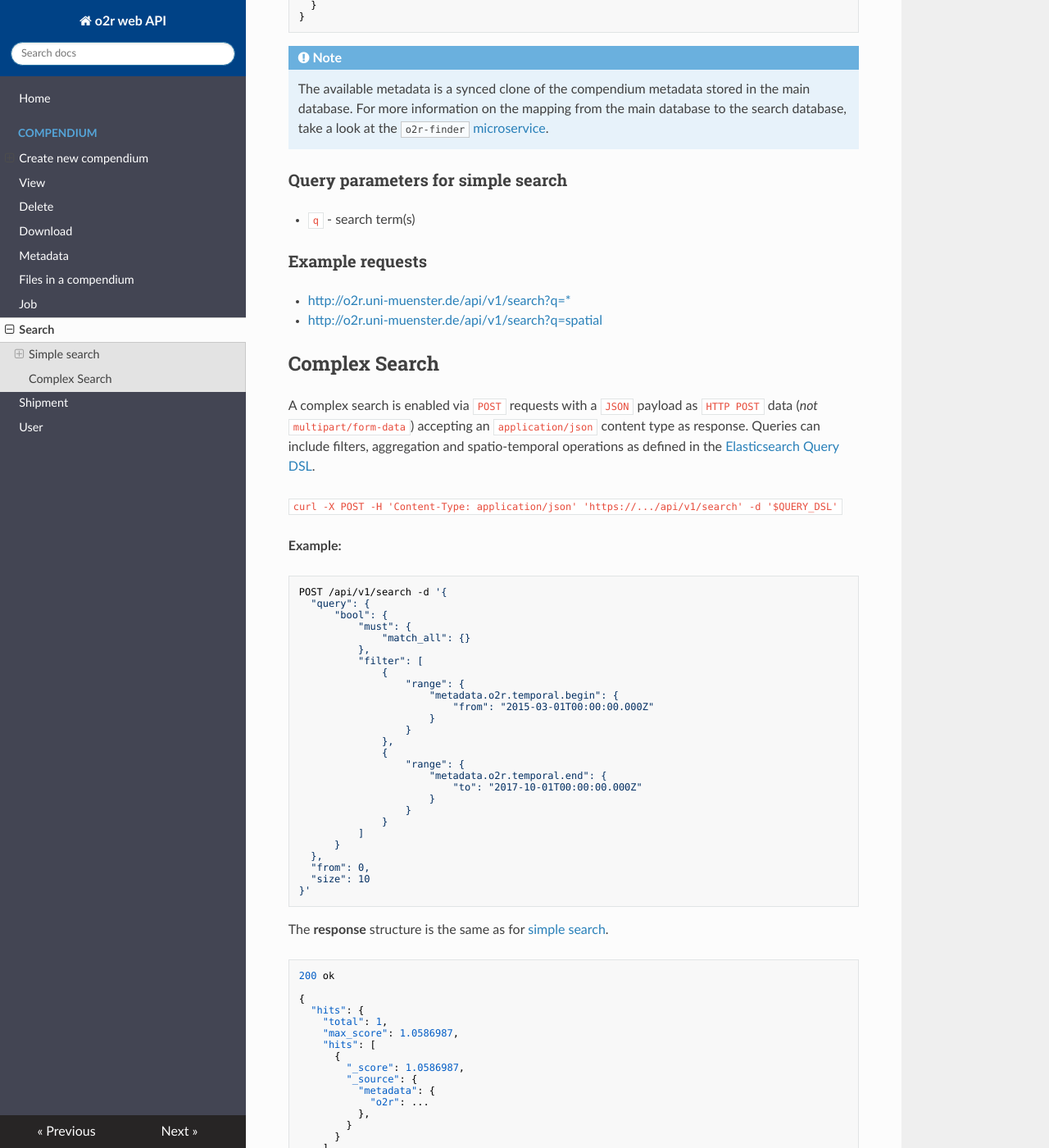
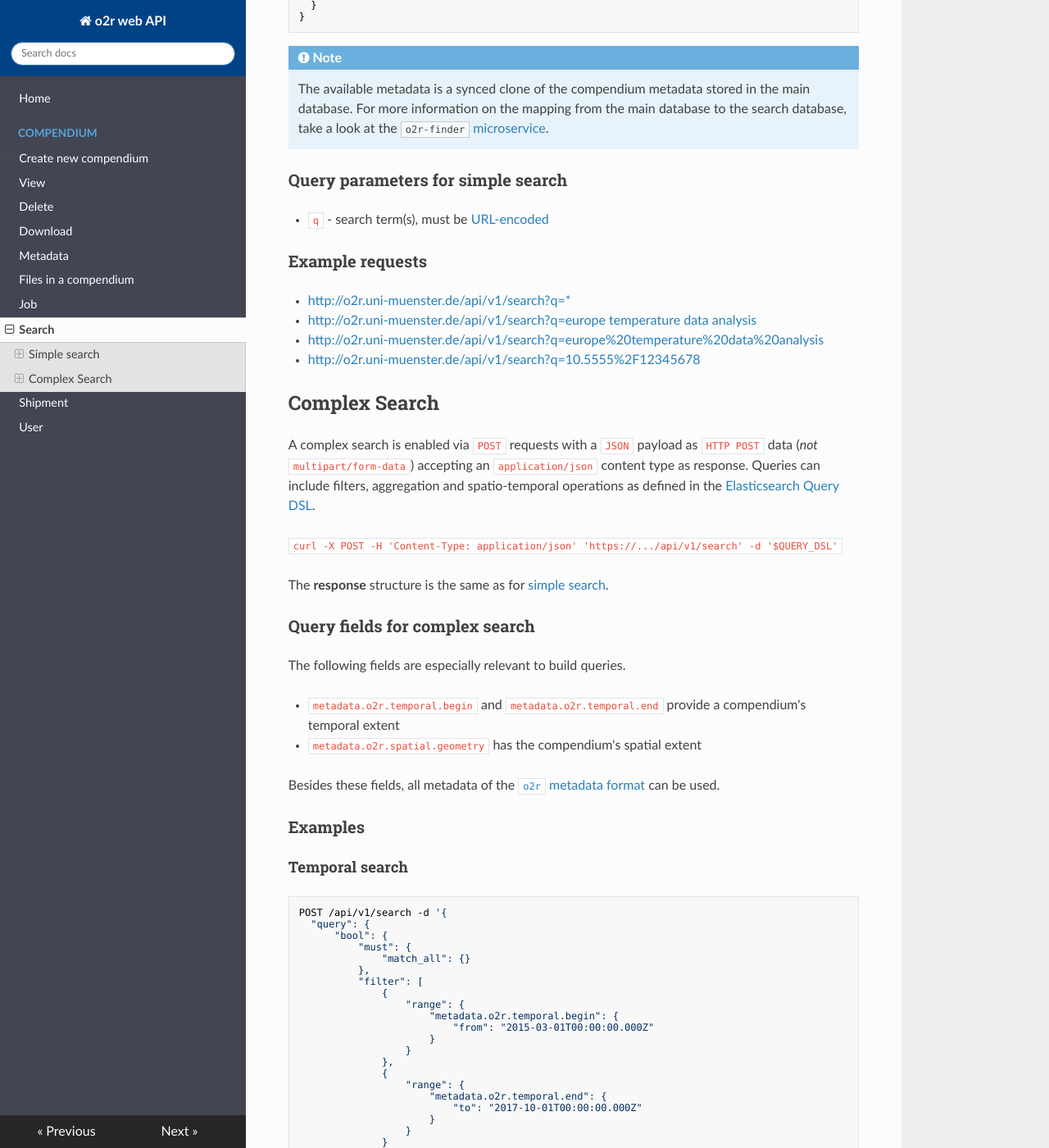
Before and after one commit to o2r-project/api, an MkDocs documentation site: the page built from docs/search.md, in a window 1280 px wide and 1400 px high, scrolled down 1086 px. Shown: the whole window at 82% size. Built offline with MkDocs 1.6.1, drawn with Linux system fonts in a browser that asks for light colours; nearby versions of some CDN libraries; old or Windows-style settings are respelled for this version of MkDocs; some of the changed text lies outside the part shown.

Commit message:
update search api draft

````diff
--- a/docs/search.md
+++ b/docs/search.md
@@ -48,12 +48,14 @@
 
 ### Query parameters for simple search
 
-- `q` - search term(s)
+- `q` - search term(s), must be [URL-encoded](https://en.wikipedia.org/wiki/Percent-encoding)
 
 ### Example requests
 
 - [http://o2r.uni-muenster.de/api/v1/search?q=*](http://o2r.uni-muenster.de/api/v1/search?q=*)
-- [http://o2r.uni-muenster.de/api/v1/search?q=spatial](http://o2r.uni-muenster.de/api/v1/search?q=spatial)
+- [http://o2r.uni-muenster.de/api/v1/search?q=europe temperature data analysis](http://o2r.uni-muenster.de/api/v1/search?q=europe temperature data analysis)
+- [http://o2r.uni-muenster.de/api/v1/search?q=europe%20temperature%20data%20analysis](http://o2r.uni-muenster.de/api/v1/search?q=europe%20temperature%20data%20analysis)
+- [http://o2r.uni-muenster.de/api/v1/search?q=10.5555%2F12345678](http://o2r.uni-muenster.de/api/v1/search?q=10.5555%2F12345678)
 
 ## Complex Search
 
@@ -62,7 +64,20 @@
 
 `curl -X POST -H 'Content-Type: application/json' 'https://.../api/v1/search' -d '$QUERY_DSL'`
 
-**Example:**
+The **response** structure is the same as for [simple search](#simple-search).
+
+### Query fields  for complex search
+
+The following fields are especially relevant to build queries.
+
+- `metadata.o2r.temporal.begin` and `metadata.o2r.temporal.end` provide a compendium's temporal extent
+- `metadata.o2r.spatial.geometry` has the compendium's spatial extent
+
+Besides these fields, all metadata of the [`o2r` metadata format](compendium/metadata.md#metadata-formats) can be used.
+
+### Examples
+
+#### Temporal search
 
 ```bash
 POST /api/v1/search -d '{
@@ -94,7 +109,33 @@
 }'
 ```
 
-The **response** structure is the same as for [simple search](#simple-search).
+#### Spatial search
+
+```json
+{
+    "bool": {
+        "must": {
+            "match_all": {}
+         },
+         "filter": {
+              "geo_shape": {
+                   "metadata.o2r.spatial.geometry": {
+                        "shape": {
+                            "type": "polygon",
+                            "coordinates": [... GeoJSON coordinates...]
+                         },
+                         "relation": "within"
+                    }
+               }
+          }
+     }
+}
+```
+
+In this example a filter has been nested within a [boolean/must match](https://www.elastic.co/guide/en/elasticsearch/reference/current/query-dsl-bool-query.html) query.
+The filter has been applied to the `metadata.o2r.spatial.geometry` field of the dataset with a `within` relation so that only compendia with a spatial extent completely contained in the provided shape are fetched.
+
+#### Response
 
 ```json
 200 ok
````
Also changed, not shown: docs/compendium/metadata.md (+2 -4 lines).
